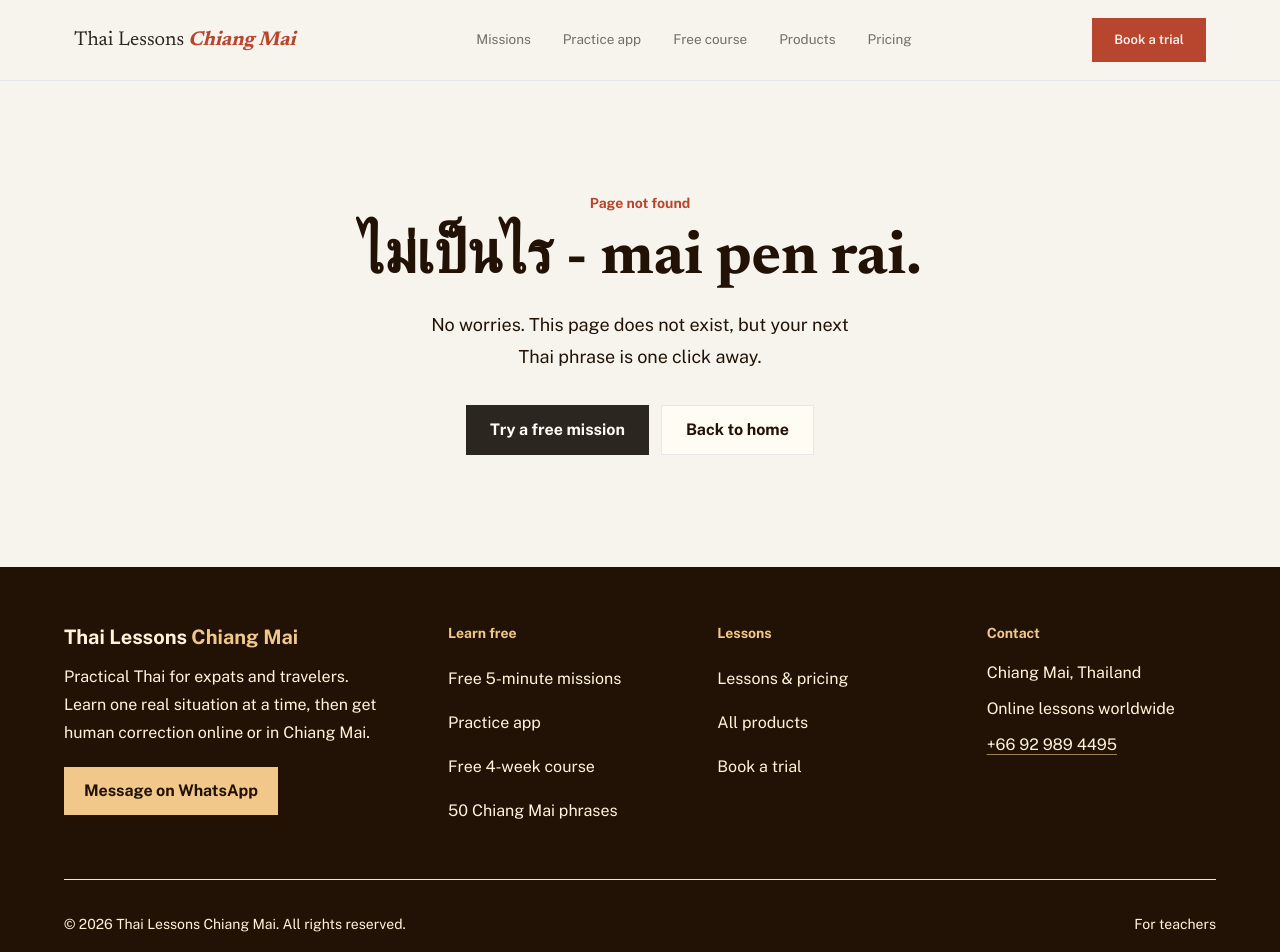
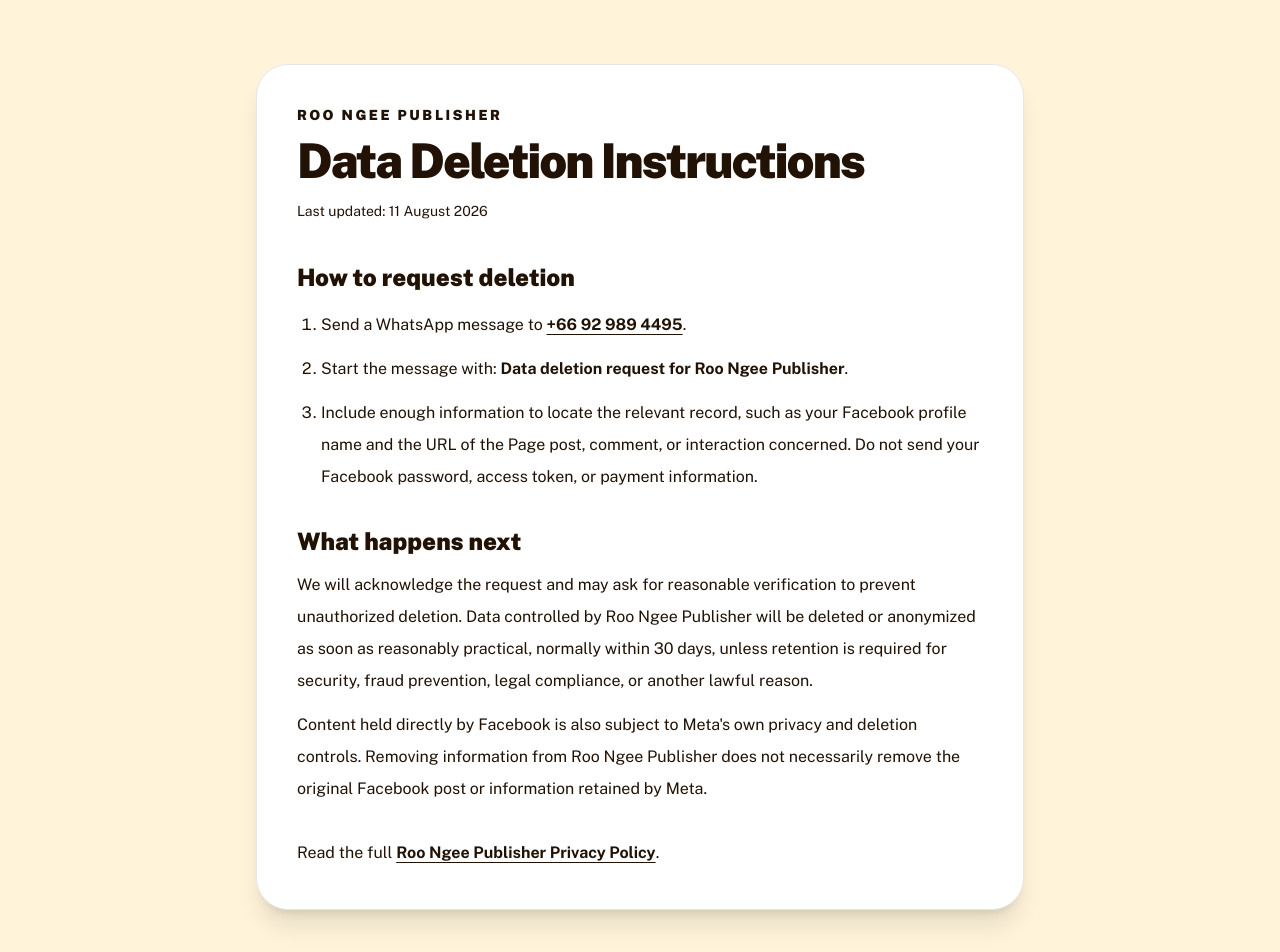
Before and after one commit to Mekjunkong/thai-culture, a Next.js app: page /roo-ngee-data-deletion in a window 1280 px wide. Before the commit this address had no page. Shown: the top 952 px of the page. Built offline with nearby package versions, Linux system fonts and the light colour scheme.

Commit message:
Add Roo Ngee privacy and data deletion pages

```diff
--- /dev/null
+++ b/app/roo-ngee-data-deletion/page.tsx
@@ -0,0 +1,72 @@
+import type { Metadata } from 'next'
+import Link from 'next/link'
+
+export const metadata: Metadata = {
+  title: 'Data Deletion Instructions | Roo Ngee Publisher',
+  description: 'How to request deletion of data associated with Roo Ngee Publisher.',
+  alternates: { canonical: '/roo-ngee-data-deletion' },
+  robots: { index: true, follow: true },
+}
+
+const requestText = 'Data deletion request for Roo Ngee Publisher: '
+const whatsappHref = 'https://wa.me/66929894495?text=' + encodeURIComponent(requestText)
+
+export default function RooNgeeDataDeletion() {
+  return (
+    <main className="min-h-screen bg-jasmine px-4 py-12 text-tamarind sm:px-6 sm:py-16">
+      <article className="mx-auto max-w-3xl rounded-[2rem] border border-tamarind/10 bg-white p-6 shadow-xl shadow-tamarind/5 sm:p-10">
+        <p className="text-sm font-black uppercase tracking-[0.18em] text-indigo">
+          Roo Ngee Publisher
+        </p>
+        <h1 className="mt-3 text-4xl font-black tracking-[-0.04em] sm:text-5xl">
+          Data Deletion Instructions
+        </h1>
+        <p className="mt-4 text-sm text-tamarind/60">Last updated: 11 August 2026</p>
+
+        <div className="mt-10 space-y-8 text-base leading-8 text-tamarind/80">
+          <section>
+            <h2 className="text-2xl font-black text-tamarind">How to request deletion</h2>
+            <ol className="mt-4 list-decimal space-y-3 pl-6">
+              <li>
+                Send a WhatsApp message to{' '}
+                <a className="font-bold text-indigo underline underline-offset-4" href={whatsappHref} target="_blank" rel="noreferrer">
+                  +66 92 989 4495
+                </a>
+                .
+              </li>
+              <li>Start the message with: <strong>Data deletion request for Roo Ngee Publisher</strong>.</li>
+              <li>
+                Include enough information to locate the relevant record, such as your Facebook
+                profile name and the URL of the Page post, comment, or interaction concerned. Do
+                not send your Facebook password, access token, or payment information.
+              </li>
+            </ol>
+          </section>
+
+          <section>
+            <h2 className="text-2xl font-black text-tamarind">What happens next</h2>
+            <p className="mt-3">
+              We will acknowledge the request and may ask for reasonable verification to prevent
+              unauthorized deletion. Data controlled by Roo Ngee Publisher will be deleted or
+              anonymized as soon as reasonably practical, normally within 30 days, unless retention
+              is required for security, fraud prevention, legal compliance, or another lawful reason.
+            </p>
+            <p className="mt-3">
+              Content held directly by Facebook is also subject to Meta&apos;s own privacy and deletion
+              controls. Removing information from Roo Ngee Publisher does not necessarily remove
+              the original Facebook post or information retained by Meta.
+            </p>
+          </section>
+
+          <p>
+            Read the full{' '}
+            <Link href="/roo-ngee-privacy" className="font-bold text-indigo underline underline-offset-4">
+              Roo Ngee Publisher Privacy Policy
+            </Link>
+            .
+          </p>
+        </div>
+      </article>
+    </main>
+  )
+}
--- /dev/null
+++ b/app/roo-ngee-privacy/page.tsx
@@ -0,0 +1,122 @@
+import type { Metadata } from 'next'
+import Link from 'next/link'
+
+export const metadata: Metadata = {
+  title: 'Privacy Policy | Roo Ngee Publisher',
+  description: 'Privacy Policy for the Roo Ngee Publisher Facebook Page management application.',
+  alternates: { canonical: '/roo-ngee-privacy' },
+  robots: { index: true, follow: true },
+}
+
+const whatsappHref =
+  'https://wa.me/66929894495?text=' +
+  encodeURIComponent('Privacy request for Roo Ngee Publisher: ')
+
+export default function RooNgeePrivacyPolicy() {
+  return (
+    <main className="min-h-screen bg-jasmine px-4 py-12 text-tamarind sm:px-6 sm:py-16">
+      <article className="mx-auto max-w-3xl rounded-[2rem] border border-tamarind/10 bg-white p-6 shadow-xl shadow-tamarind/5 sm:p-10">
+        <p className="text-sm font-black uppercase tracking-[0.18em] text-indigo">
+          Roo Ngee Publisher
+        </p>
+        <h1 className="mt-3 text-4xl font-black tracking-[-0.04em] sm:text-5xl">
+          Privacy Policy
+        </h1>
+        <p className="mt-4 text-sm text-tamarind/60">Effective date: 11 August 2026</p>
+
+        <div className="mt-10 space-y-9 text-base leading-8 text-tamarind/80">
+          <section>
+            <h2 className="text-2xl font-black text-tamarind">1. About this application</h2>
+            <p className="mt-3">
+              Roo Ngee Publisher is a private Page-management application used by the operator of
+              the Facebook Page <strong>รู้งี้ (Roo Ngee)</strong>. It helps the operator publish
+              and manage Page content through Meta&apos;s official tools. It is not offered as a
+              public consumer application.
+            </p>
+          </section>
+
+          <section>
+            <h2 className="text-2xl font-black text-tamarind">2. Information we access</h2>
+            <p className="mt-3">Depending on the permissions granted by Meta, the application may access:</p>
+            <ul className="mt-3 list-disc space-y-2 pl-6">
+              <li>Facebook Page identifiers, Page name, and Page access authorization;</li>
+              <li>Page posts, photos, videos, captions, comments, reactions, and related engagement data;</li>
+              <li>Basic authorization details supplied by Meta; and</li>
+              <li>Technical logs needed to diagnose publishing errors and protect the service.</li>
+            </ul>
+            <p className="mt-3">
+              The application does not intentionally request Facebook passwords, payment-card
+              information, or sensitive personal information from Page visitors.
+            </p>
+          </section>
+
+          <section>
+            <h2 className="text-2xl font-black text-tamarind">3. How information is used</h2>
+            <p className="mt-3">Information is used only to:</p>
+            <ul className="mt-3 list-disc space-y-2 pl-6">
+              <li>publish and manage content on the Roo Ngee Facebook Page;</li>
+              <li>read, respond to, or moderate Page interactions when authorized;</li>
+              <li>maintain security and troubleshoot technical problems; and</li>
+              <li>comply with legal obligations and Meta Platform requirements.</li>
+            </ul>
+          </section>
+
+          <section>
+            <h2 className="text-2xl font-black text-tamarind">4. Sharing and sale of data</h2>
+            <p className="mt-3">
+              We do not sell personal information. Information is not shared with advertisers or
+              data brokers. It may be processed by Meta as the Facebook platform provider and by
+              infrastructure providers only as needed to operate and secure the application, or
+              disclosed when required by law.
+            </p>
+          </section>
+
+          <section>
+            <h2 className="text-2xl font-black text-tamarind">5. Storage, security, and retention</h2>
+            <p className="mt-3">
+              Access credentials are kept in restricted server configuration and are not placed in
+              public content. Information and technical logs are retained only for as long as they
+              are reasonably needed for Page management, security, troubleshooting, or legal
+              compliance. Access credentials are replaced or removed when authorization is revoked
+              or they are no longer needed.
+            </p>
+          </section>
+
+          <section>
+            <h2 className="text-2xl font-black text-tamarind">6. Your choices and data deletion</h2>
+            <p className="mt-3">
+              You may ask what information we hold about you, request correction or deletion, or
+              object to its use. See our{' '}
+              <Link href="/roo-ngee-data-deletion" className="font-bold text-indigo underline underline-offset-4">
+                data-deletion instructions
+              </Link>
+              . Page administrators can also revoke the application&apos;s Facebook permissions in
+              their Meta or Facebook settings.
+            </p>
+          </section>
+
+          <section>
+            <h2 className="text-2xl font-black text-tamarind">7. Contact</h2>
+            <p className="mt-3">
+              For privacy questions or requests, contact the Roo Ngee operator in Chiang Mai,
+              Thailand through WhatsApp at{' '}
+              <a className="font-bold text-indigo underline underline-offset-4" href={whatsappHref} target="_blank" rel="noreferrer">
+                +66 92 989 4495
+              </a>
+              . Please write “Privacy request for Roo Ngee Publisher” and describe your request.
+            </p>
+          </section>
+
+          <section>
+            <h2 className="text-2xl font-black text-tamarind">8. Updates</h2>
+            <p className="mt-3">
+              This policy may be updated when the application, applicable law, or Meta Platform
+              requirements change. The effective date above will be revised when material changes
+              are made.
+            </p>
+          </section>
+        </div>
+      </article>
+    </main>
+  )
+}
```
